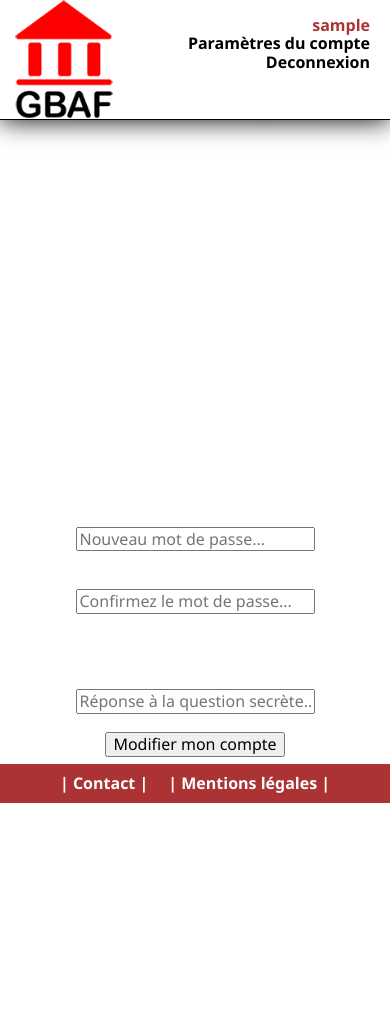
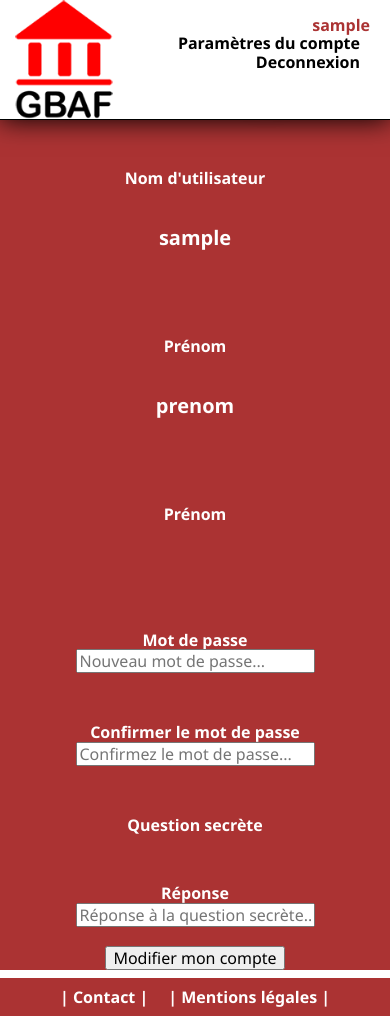
Before and after one commit to ClrGe/GBAF, a PHP site: page /parametres.php in a window 390 px wide. Before the commit the page ends 803 px from the top, so only its background shows below. Run offline with PHP 8.4, Linux system fonts and the light colour scheme; the visitor is signed in with stand-in values (Sample User, id 1); data that the repository does not hold is empty; some libraries are stand-ins or nearby versions.

Commit message:
Update style.css

```diff
--- a/css/style.css
+++ b/css/style.css
@@ -12,7 +12,7 @@ body {
 
 /** FONTS **/
 
-body, h1, h2, h3, p, a, li, ul {
+body {
     font-family: 'Segoe UI', Roboto, Oxygen, Ubuntu, Cantarell, 'Open Sans', 'Helvetica Neue', sans-serif;
 }
 
@@ -42,7 +42,7 @@ a, .bold, .description {
 
 .suite, .comment, .comment-info {
 	font-style: italic;
-	}
+}
 
 li, .settings, .black, a {
 	list-style-type: none;
@@ -54,7 +54,6 @@ li, .settings, .black, a {
 }
 
 .large-txt {
-	display: block;
 	padding-bottom: 2%;
 	margin-left: 30%;
 	margin-right: 30%;
@@ -76,7 +75,7 @@ body, .bg-white, textarea, .logo, .nosPart, #header {
 	background-color: black;
 }
 
-.black, h3:hover, a:hover, h1:hover, li, .footer, .legal, .suite, .button:hover, .comment-title:hover, .nosPart:hover {
+.black, h3:hover, a:hover, h1:hover, li, .footer, .legal, .suite, .button:hover, .comment-title:hover, .nosPart:hover, .txt {
     color: black;
 }
 
@@ -86,10 +85,6 @@ body, .bg-white, textarea, .logo, .nosPart, #header {
 
 .services, li:hover, .settings, .red, .button {
 	color:rgba(150, 0, 0, 0.8);
-}
-
-.formConnexion {
-	background-color: transparent;
 }
 
 /** SHADOWS / BORDERS **/
@@ -112,7 +107,7 @@ header, .border, .gbaf {
 
 /** LAYOUT **/
 
-header {
+#header {
     position: fixed;
 	width: 100%;
 	height: 120px;
@@ -128,7 +123,7 @@ header {
 	padding-left: 150px;
 }
 
-#connexion, .post-comment {
+ .post-comment {
 	padding-bottom: 50px;
 }
 
@@ -137,7 +132,7 @@ header {
 	margin-left: auto;
 }
 
-.title {
+.title, #connexion {
 	padding-bottom: 100px;
 }
 
@@ -285,6 +280,11 @@ padding-top: 25px;
 		width: 100%;
 	}
 
+	.flex-banques {
+		display: grid;
+		grid-template-columns: 1fr 1fr;
+	}
+
 	.settings, .black, .partenaires{
 		display: block;
 		padding-right:10px;
@@ -299,10 +299,8 @@ padding-top: 25px;
 	.listeActeurs, ul, li, .accueilLink {
 		text-align: center;
 	}
-	.flex-banques {
-		flex-direction: column;
-	}
-	h1 {
+
+	h1, .champs {
 		margin-top: 50px;
 	}
 
@@ -310,7 +308,15 @@ padding-top: 25px;
 		padding-bottom: 50px;
 		margin-bottom: 50px;
 	}
-  }
+
+	.large-txt {
+		margin: auto;
+		padding: auto;
+		text-align: center;
+		left: 10px;
+		right: 10px;
+  	}
+}
 
 @media only screen and (max-width: 600px){ 	/* Smartphones */
 
@@ -326,7 +332,7 @@ padding-top: 25px;
 		width: 100%;
 	}
 
-	.listeActeurs, ul, li, .flex-banques, h1, .partenaires, .black, .large-txt {
+	.listeActeurs, ul, li, .flex-banques, h1, .partenaires, .large-txt {
 		margin: 0%;
 		padding: 0%;
 		list-style: none;
@@ -344,7 +350,16 @@ padding-top: 25px;
 		display: grid;
 		grid-template-columns: 1fr 1fr;
 	}
-	h1 {
+
+	h1, .hd-connexion {
 		margin-top: 50px;
 	}
+	#connexion {
+		margin-top : 0px;
+	}
+
+	header, .hd-connexion {
+		border: none;
+		margin-bottom: 0px;
+	}
   }
```
